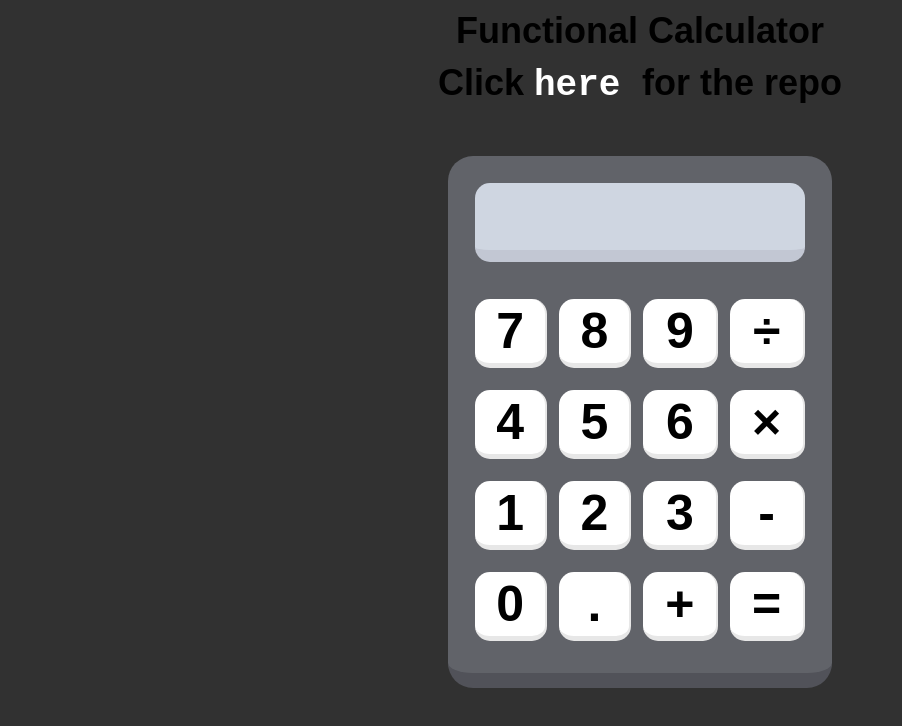
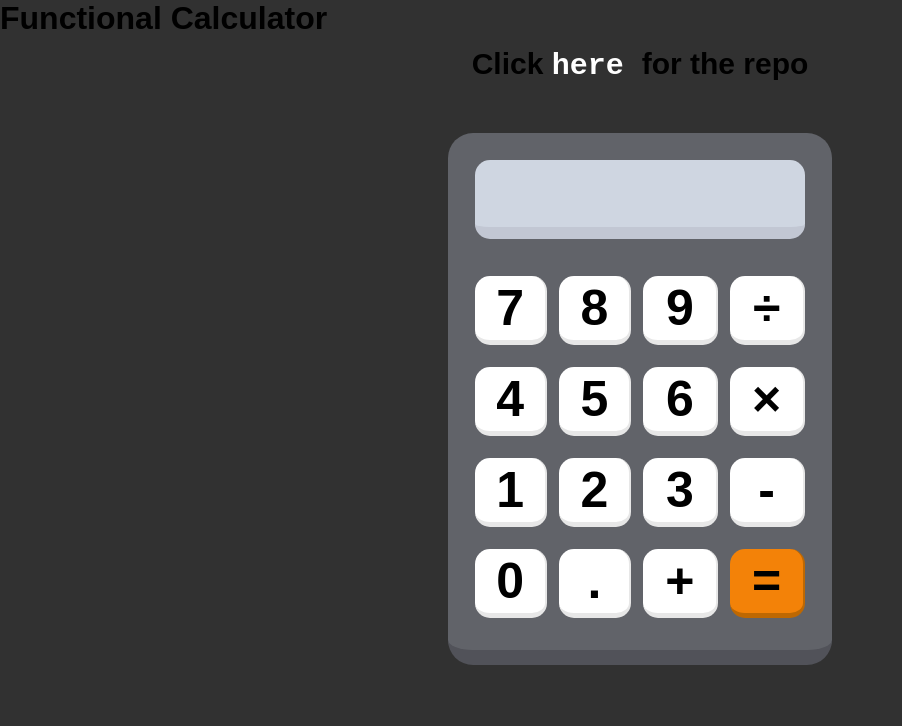
Before and after one commit to horluwathobiloba/-Frontend-Calculator-Project, a plain HTML site: page index.html in a window 1280 px wide. Shown: the whole page, without its empty margins (0-902 px from the left). Drawn offline with Linux system fonts and the light colour scheme.

Commit message:
Update style.css

```diff
--- a/style.css
+++ b/style.css
@@ -10,11 +10,11 @@ body{
     background-color: #313131
 }
 
-h1, p{
+h, p{
     margin-top: 10px;
     text-align: center;
     font-weight: bolder;
-    font-size: 36px;
+    font-size: 30px;
 }
 
 a{
@@ -49,7 +49,7 @@ input[type="text"]{
     overflow-x: hidden;
 }
 
-button{
+.calc-button{
     font-weight: 900;
     font-size: 50px;
     padding: 3px;
@@ -64,11 +64,11 @@ button{
     cursor: pointer;
 }
 
-button:hover{
+.calc-button:hover{
     background-color: #ccc;
 }
 
-button:active{
+.calc-button:active{
     background-color: #a3a0a0;
 }
 
@@ -76,20 +76,15 @@ td{
     padding: 5px;
 }
 
-#equal-btn{
-    background-color: rgb(234, 134, 15);
+#equalsButton{
+    background-color: #f38208;;
     border-right: 2px solid rgb(190, 104, 2);
     border-bottom: 5px solid rgb(190, 104, 2);
 }
 
-#equal-btn:hover{
-    background-color: rgb(190, 92, 1);
+#equalsButton:hover{
+    background-color: #d79147;
 }
-
-#equal-btn:active{
-    background-color: rgb(190, 92, 1);
-}
-
 
 @media(max-width: 999.99px){
     table{
```
